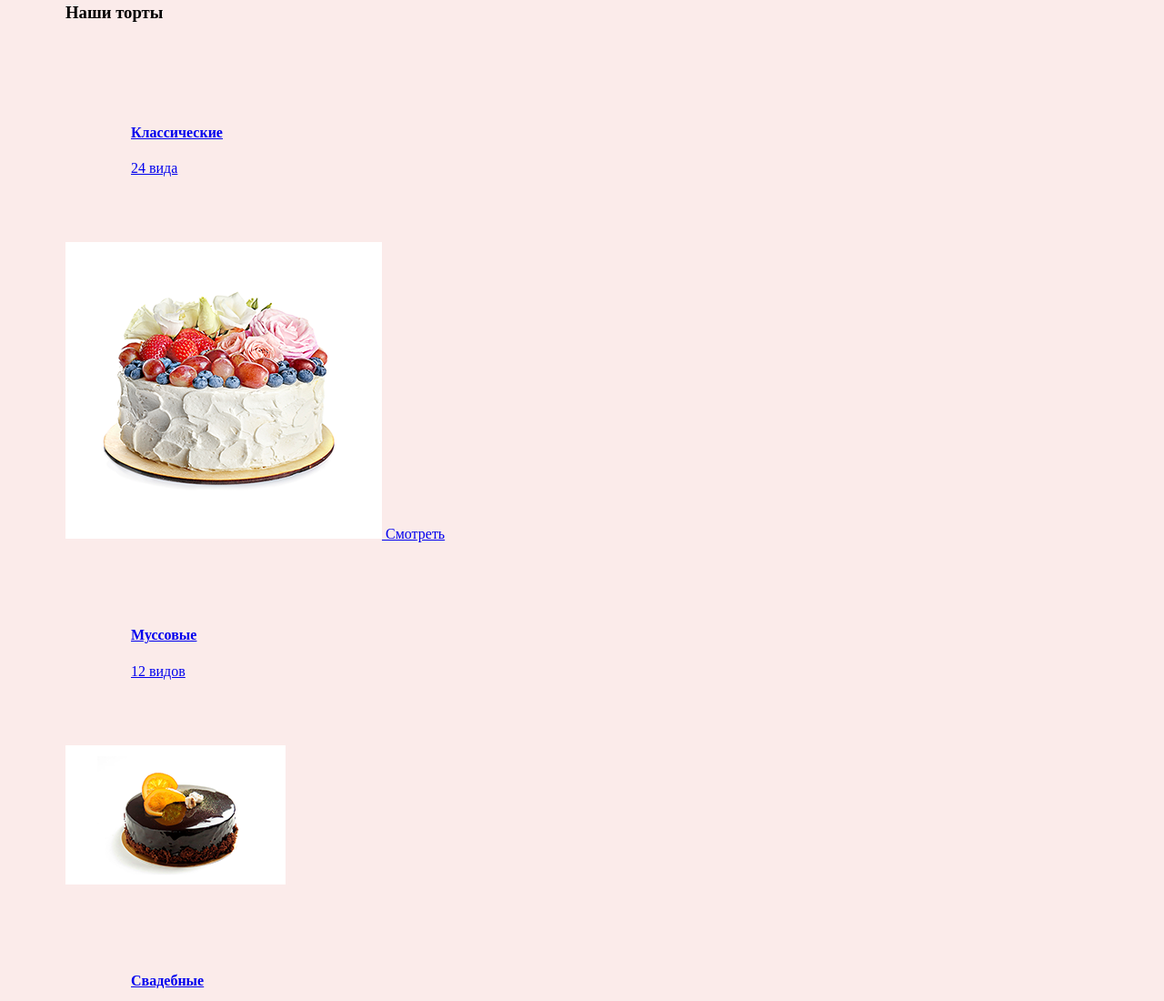
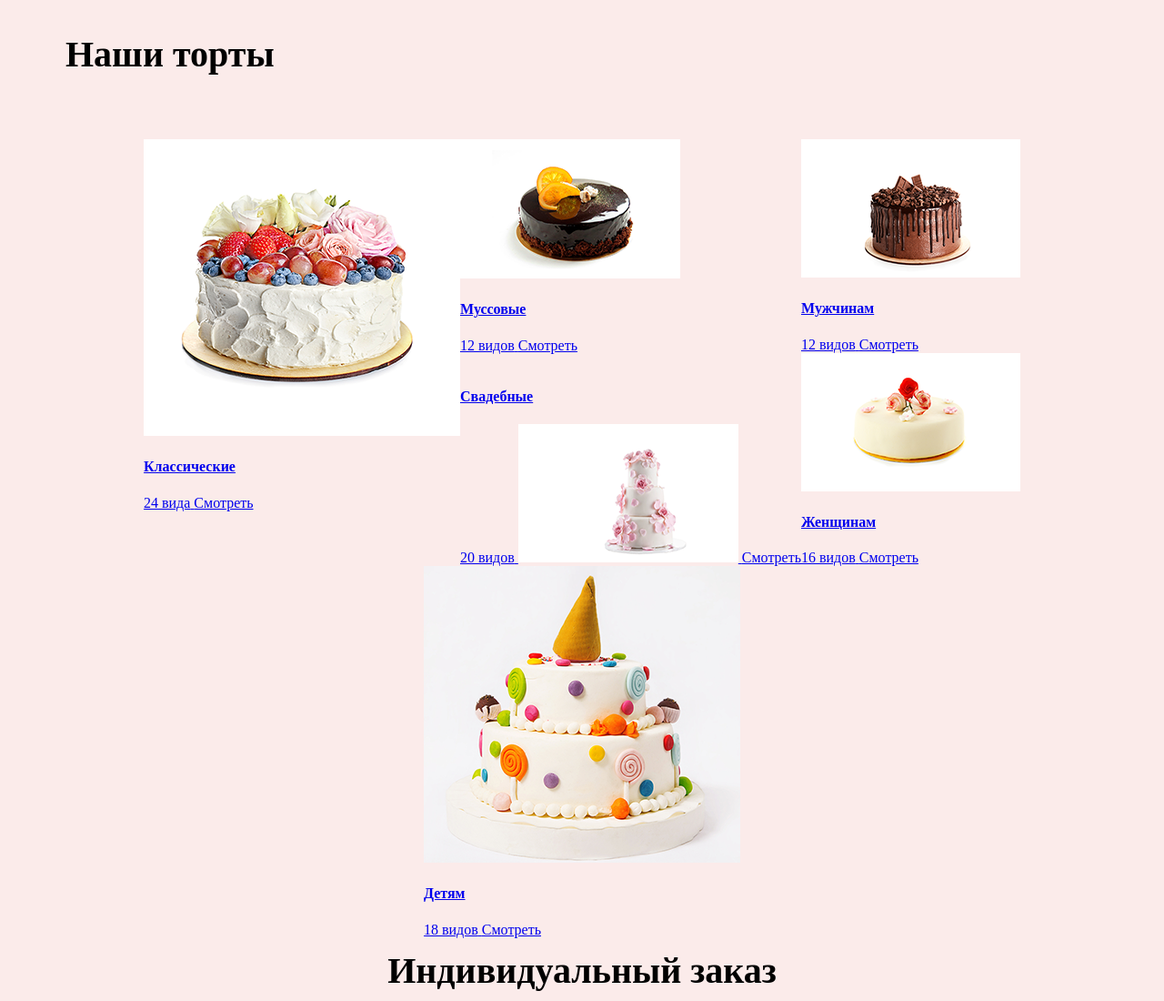
Before and after one commit to RoowixInternship/DanilUstinenko, a plain HTML site: page index.html in a window 1280 px wide. Shown: the part 1022-2122 px from the top of the page at 91% size. Drawn offline with Linux system fonts and the light colour scheme.

Commit message:
little patch

```diff
--- a/css/styles.css
+++ b/css/styles.css
@@ -447,6 +447,27 @@ body {
 
 }
 
+.our-torts__header{
+  font-family: 'Playfair Display', 'Times New Roman', serif;
+  font-size: 40px;
+  font-weight: bold;
+  line-height: 66px;
+  margin-bottom: 63px;
+}
+
+.our-torts__list{
+  display: flex;
+  flex-wrap: wrap;
+  justify-content: center;
+  align-content: stretch;
+}
+
+.our-torts__item-wrapper{
+  display: flex;
+  flex-direction: column;
+  justify-content: space-between;
+}
+
 .individual-order__header {
   margin: 0 0 16px;
   font-family: 'Playfair Display', 'Times New Roman', serif;
--- a/index.html
+++ b/index.html
@@ -40,54 +40,71 @@
 
 		<section class="our-torts">
 			<h3 class="our-torts__header">Наши торты</h3>
+
 			<div class="our-torts__list">
 				<a class="our-torts__item" href="/classic">
-					<div class="our-torts__info wrapper">
+					<!-- <div class="our-torts__info wrapper"> -->
+					<img src="./images/block2/classic.png" alt="classic tort">
 					<h4 class="our-torts__item-header">Классические</h4>
 					<span class="our-torts__item-types">24 вида</span>
-					</div>
-					<img src="./images/block2/classic.png" alt="classic tort">
+					<!-- </div> -->
 					<span class="our-torts__item-watch">Смотреть</span>
 					<!-- <button type='button' class="our-torts__button">Смотреть</button> -->
 				</a>
+
+				<div class="our-torts__item-wrapper">
 					<a class="our-torts__item" href="/muss">
-					<div class="our-torts__info wrapper">
+						<!-- <div class="our-torts__info wrapper"> -->
+						<img src="./images/block2/muss.png" alt="muss cake">
 						<h4 class="our-torts__item-header">Муссовые</h4>
 						<span class="our-torts__item-types">12 видов</span>
-					</div>
-					<img src="./images/block2/muss.png" alt="muss cake">
+						<!-- </div> -->
+
+						<span class="our-torts__item-watch">Смотреть</span>
 						<!-- <button type='button' class="our-torts__button">Смотреть</button> -->
 					</a>
 					<a class="our-torts__item" href="/wedding">
-					<div class="our-torts__info wrapper">
+						<!-- <div class="our-torts__info wrapper"> -->
 						<h4 class="our-torts__item-header">Свадебные</h4>
 						<span class="our-torts__item-types">20 видов</span>
-					</div>
+						<!-- </div> -->
 						<img src="./images/block2/wedding.png" alt="wedding cake">
+						<span class="our-torts__item-watch">Смотреть</span>
 						<!-- <button type='button' class="our-torts__button">Смотреть</button> -->
 					</a>
+				</div>
+
+				<div class="our-torts__item-wrapper">
 					<a class="our-torts__item" href="/man">
-					<div class="our-torts__info wrapper">
+						<!-- <div class="our-torts__info wrapper"> -->
+						<img src="./images/block2/man.png" alt="man cake">
 						<h4 class="our-torts__item-header">Мужчинам</h4>
 						<span class="our-torts__item-types">12 видов</span>
-					</div>
-					<img src="./images/block2/man.png" alt="man cake">
+						<!-- </div> -->
+
+						<span class="our-torts__item-watch">Смотреть</span>
 						<!-- <button type='button' class="our-torts__button">Смотреть</button> -->
 					</a>
 					<a class="our-torts__item" href="/women">
-					<div class="our-torts__info wrapper">
+						<!-- <div class="our-torts__info wrapper"> -->
+						<img src="./images/block2/women.png" alt="woman cake">
 						<h4 class="our-torts__item-header">Женщинам</h4>
 						<span class="our-torts__item-types">16 видов</span>
-					</div>
-					<img src="./images/block2/women.png" alt="woman cake">
+						<!-- </div> -->
+
+						<span class="our-torts__item-watch">Смотреть</span>
 						<!-- <button type='button' class="our-torts__button">Смотреть</button> -->
 					</a>
+				</div>
+
 				<a class="our-torts__item" href="/kids">
-					<div class="our-torts__info wrapper">
+					<!-- <div class="our-torts__info wrapper"> -->
+					<img src="./images/block2/kids.png" alt="kids cake">
 					<h4 class="our-torts__item-header">Детям</h4>
 					<span class="our-torts__item-types">18 видов</span>
-					</div>
-					<img src="./images/block2/kids.png" alt="kids cake">
+					<!-- </div> -->
+
+					<span class="our-torts__item-watch">Смотреть</span>
 					<!-- <button type='button' class="our-torts__button">Смотреть</button> -->
 				</a>
 			</div>
```
Also changed, not shown: images/block2/man.png (renamed from images/block2/men.png). Lines whose indentation alone changed are shown as unchanged.
